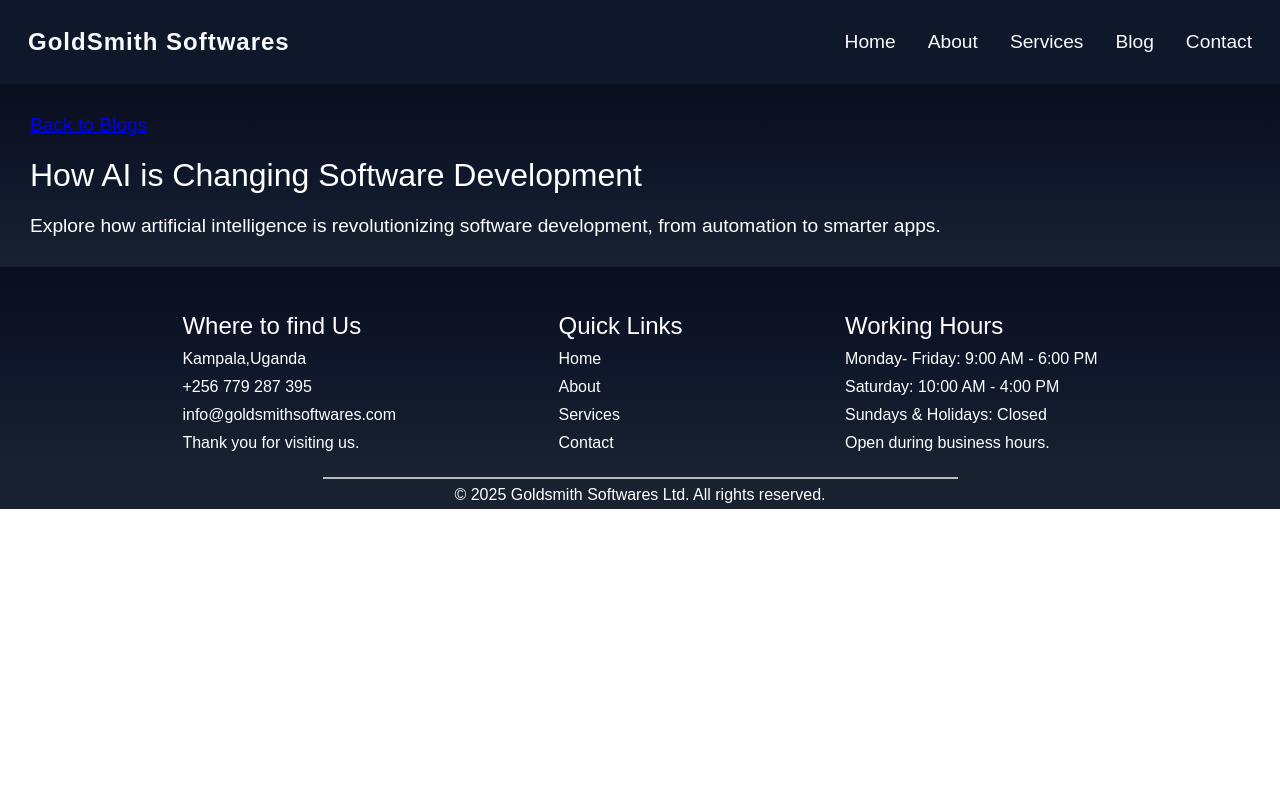
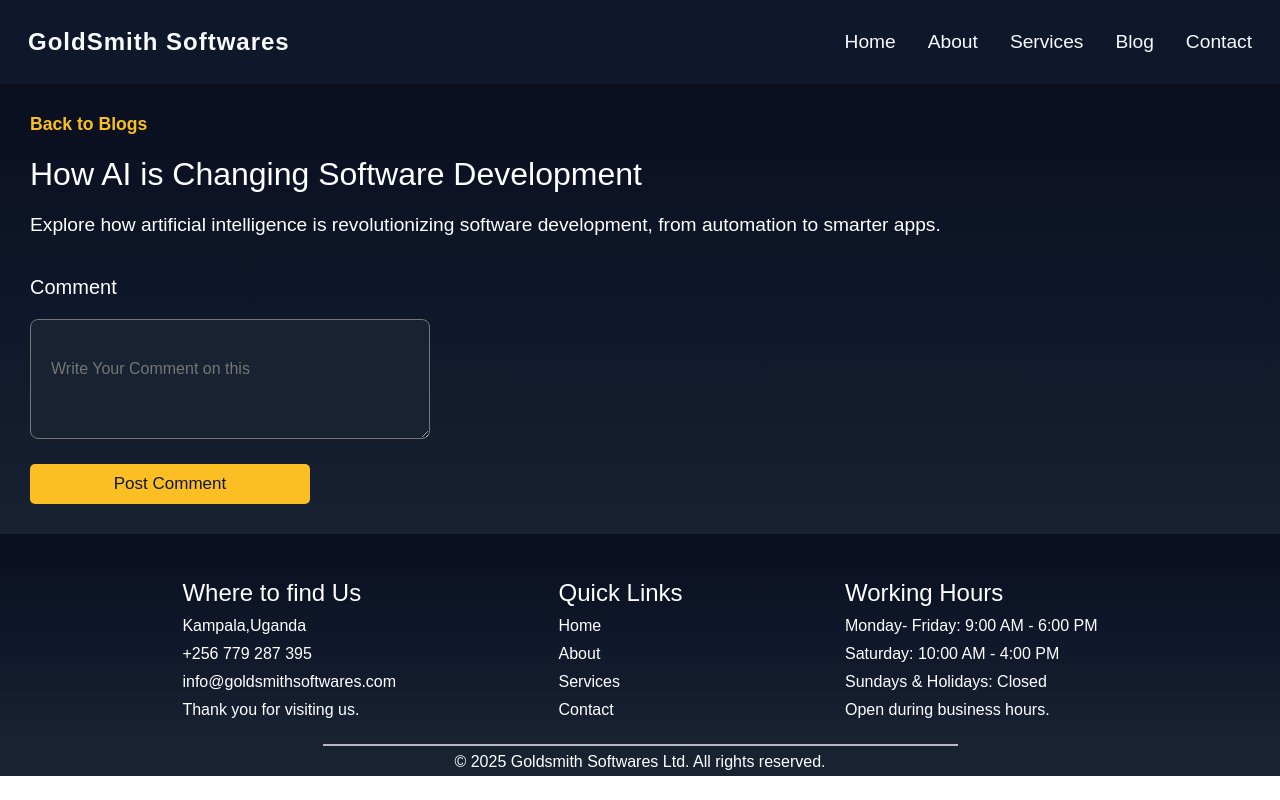
Before and after one commit to dariusjackony/Goldsmith-Software, a React (Vite) app: page /blogs/ai-in-software in a window 1280 px wide. Built offline with nearby package versions, Linux system fonts and the light colour scheme.

Commit message:
Update: Blog Details

```diff
--- a/src/components/Blog/BlogDetail.jsx
+++ b/src/components/Blog/BlogDetail.jsx
@@ -14,8 +14,8 @@ function BlogDetail() {
 
   return (
     <section className="blog-details-main-container">
-        <Link to={`/blogs`}>
-          <span className="back-link">Back to Blogs</span>
+        <Link to={`/blogs`} className="back-link">
+          <span >Back to Blogs</span>
         </Link>
         <div className="blog-details-content">
           <span className="blog-main-title">{blog.title}</span>
--- a/src/components/Blog/BlogDetails.css
+++ b/src/components/Blog/BlogDetails.css
@@ -4,9 +4,15 @@
     background: linear-gradient(to bottom,#0a0f1f, #0f172a, #182231);
 }
 .back-link {
+    text-decoration: none;
+    color: #fbbf24;
+    font-weight: bold;
     margin-right: 10px;
     margin-bottom: 20px;
-    font-size: 1.2rem;
+    font-size: 1.1rem;
+}
+.back-link:hover {
+    text-decoration: underline;
 }
 .blog-main-title {
     font-size: 2rem;
--- /dev/null
+++ b/src/components/Blog/Comment/Comment.css
@@ -0,0 +1,41 @@
+.comments-main-section {
+    margin-top: 40px;
+}
+.comment-details {
+    display: flex;
+    flex-direction: column;
+    width: 100%;
+    max-width: 400px;
+    gap: 20px;
+    margin-top: 20px;
+}
+textarea {
+    border-radius: 8px;
+    padding: 40px 20px;
+    color: white;
+    font-size: 1rem;
+    min-height: 120px;
+    background-color: #182231;
+}
+textarea:focus {
+    outline: none;
+}
+.comment-head {
+    font-size: 20px;
+}
+.post-btn {
+    width: 70%;
+    padding: 10px 10px;
+    margin-top: 5px;
+    background: #fbbf24;
+    border: none;
+    border-radius: 5px;
+    color: #0f172a;
+    font-size: 17px;
+    transition: all 0.3s ease;
+    cursor: pointer;
+}
+.post-btn:hover {
+    background: #fbbf24;
+    transform: translateY(-4px);
+}
--- a/src/components/Blog/Comment/Comment.jsx
+++ b/src/components/Blog/Comment/Comment.jsx
@@ -1,13 +1,18 @@
-
+import "./Comment.css";
 export default function Comment(){
-    <section>
-        <span>Comments</span>
-        <form>
+  return(
+      <section className="comments-main-section">
+        <span className="comment-head">Comment</span>
+        <form className="comment-details">
            <textarea
              placeholder="Write Your Comment on this"
-
            />
-           <button>Post Comment</button>
+           <button
+            className="post-btn"
+           >
+            Post Comment
+           </button>
         </form>
-    </section>
+     </section>
+  )
 }
--- a/src/components/Contact/ContactPageComponent/ContactField.css
+++ b/src/components/Contact/ContactPageComponent/ContactField.css
@@ -9,7 +9,7 @@
     display: flex;
     flex-direction: column;
     width: 100%;
-    max-width: 600px;
+    max-width: 500px;
     gap: 20px;
     background: linear-gradient(to bottom,#0a0f1f, #0f172a, #182231);
     padding: 40px;
```
